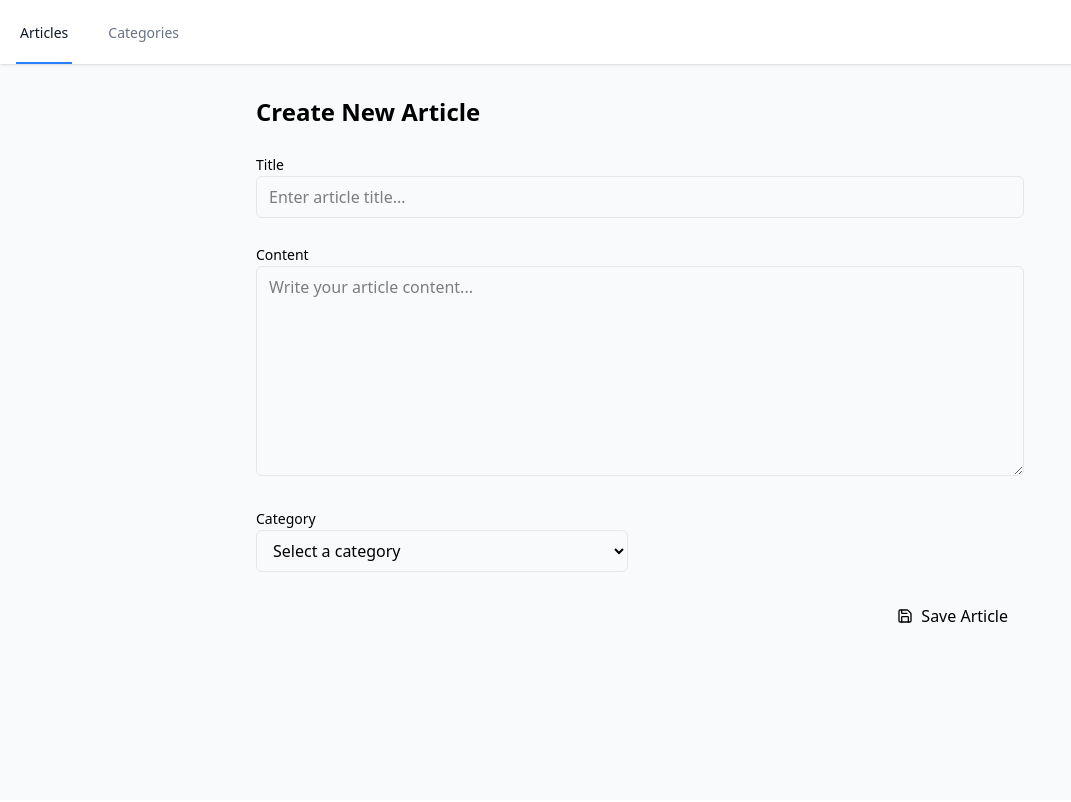
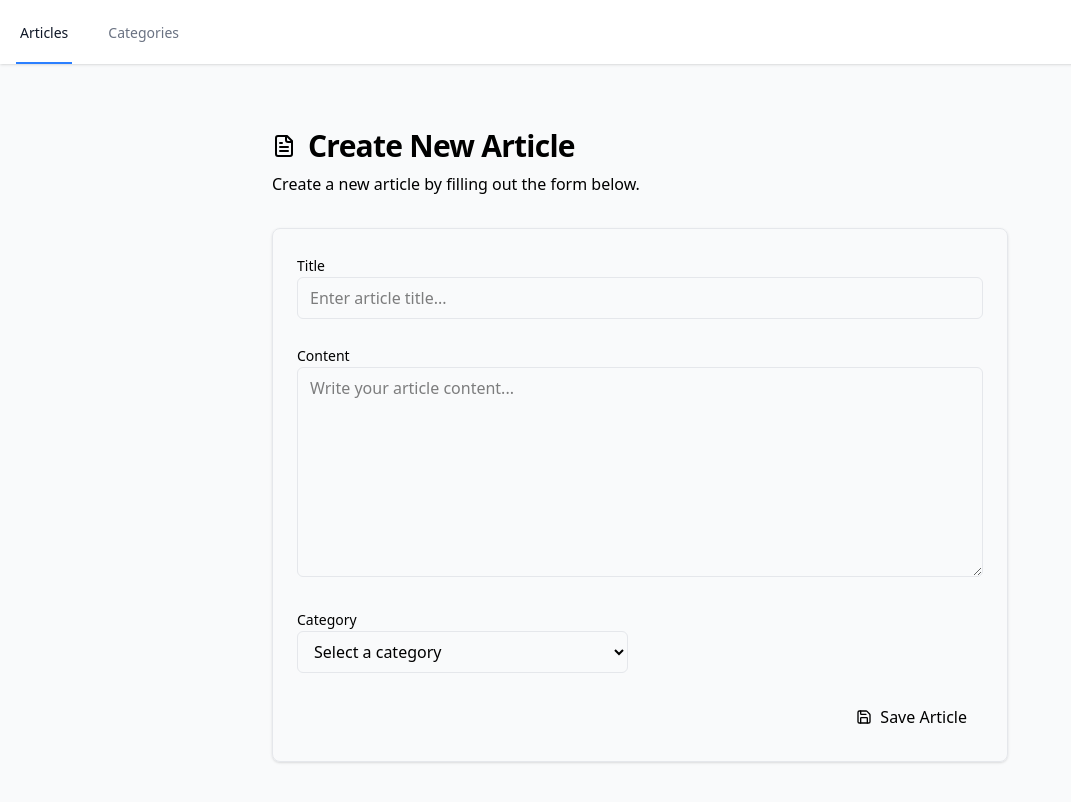
Before and after one commit to LuxDraco/tu-gestion-articulos, a React (Vite) app: page /articles/new in a window 1280 px wide. Shown: the top 802 px of the page, without its empty margins (0-1071 px from the left). Built offline with nearby package versions, Linux system fonts and the light colour scheme.

Commit message:
Refactor ArticleCreate UI and update type definitions
Enhance the Create Article page with updated styling, additional instructions, and an improved layout. Utilize `CreateArticleDTO` for type safety and replace `isLoading` with `isPending` for better naming consistency.

```diff
--- a/src/features/articles/components/ArticleCreate.tsx
+++ b/src/features/articles/components/ArticleCreate.tsx
@@ -1,12 +1,14 @@
-import { useNavigate } from 'react-router-dom';
-import { useCreateArticle } from '../api/queries';
-import { ArticleForm } from './ArticleForm';
+import {useNavigate} from 'react-router-dom';
+import {useCreateArticle} from '../api/queries';
+import {ArticleForm} from './ArticleForm';
+import {CreateArticleDTO} from '@/core/domain/article';
+import {FileText} from 'lucide-react';
 
 export const ArticleCreate = () => {
     const navigate = useNavigate();
-    const { mutateAsync, isLoading } = useCreateArticle();
+    const { mutateAsync, isPending } = useCreateArticle();
 
-    const handleSubmit = async (data) => {
+    const handleSubmit = async (data: CreateArticleDTO) => {
         try {
             const article = await mutateAsync(data);
             navigate(`/articles/${article.id}`);
@@ -16,9 +18,20 @@ export const ArticleCreate = () => {
     };
 
     return (
-        <div className="max-w-3xl mx-auto">
-            <h1 className="text-2xl font-bold mb-6">Create New Article</h1>
-            <ArticleForm onSubmit={handleSubmit} isSubmitting={isLoading} />
+        <div className="max-w-3xl mx-auto px-4 py-8 space-y-8">
+            <div className="space-y-2">
+                <div className="flex items-center gap-3">
+                    <FileText className="w-6 h-6 text-primary" />
+                    <h1 className="text-3xl font-bold tracking-tight">Create New Article</h1>
+                </div>
+                <p className="text-muted-foreground">
+                    Create a new article by filling out the form below.
+                </p>
+            </div>
+
+            <div className="bg-card rounded-lg border border-border/50 shadow-sm p-6">
+                <ArticleForm onSubmit={handleSubmit} isSubmitting={isPending} />
+            </div>
         </div>
     );
 };
```
